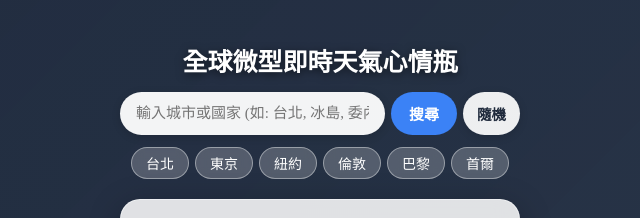
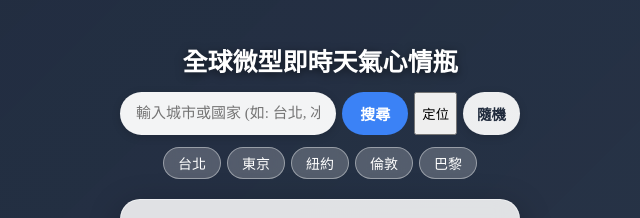
Before and after one commit to c7dxn/weather-mood-bottle, a plain HTML site: page index.html in a window 1280 px wide. Shown: the top 218 px of the page, without its empty margins (320-960 px from the left). Drawn offline with Linux system fonts and the light colour scheme; no server answers.

Commit message:
Update index.html

```diff
--- a/index.html
+++ b/index.html
@@ -18,6 +18,7 @@
         <div class="search-box">
             <input type="text" id="cityInput" placeholder="輸入城市或國家 (如: 台北, 冰島, 委內瑞拉)...">
             <button id="searchBtn">搜尋</button>
+            <button id="geoBtn" title="使用GPS定位我的位置">定位</button>
             <button id="randomBtn" title="隨機撿起一瓶世界天氣">隨機</button>
         </div>
         <div class="quick-cities">
@@ -26,7 +27,6 @@
             <button class="city-chip" data-city="New York">紐約</button>
             <button class="city-chip" data-city="London">倫敦</button>
             <button class="city-chip" data-city="Paris">巴黎</button>
-            <button class="city-chip" data-city="Seoul">首爾</button>
         </div>
     </header>
 
@@ -41,7 +41,7 @@
             <!-- 當地即時時間與日夜狀態 -->
             <div class="local-time-badge" id="localTimeDisplay">當地時間載入中...</div>
 
-            <!-- 互動功能 5：雙城心靈時差與溫差對比 -->
+            <!-- 雙城心靈時差與溫差對比 -->
             <div class="home-compare-box">
                 <div class="home-compare-top">
                     <span id="homeCityLabel">我的基準城市：尚未設定</span>
@@ -86,7 +86,7 @@
                 </div>
                 <p id="moodMessage">正在為您準備今日的療癒小語...</p>
 
-                <!-- 互動功能 3：4-7-8 正念呼吸引導區 -->
+                <!-- 4-7-8 正念呼吸引導區 -->
                 <div id="breathingPanel" class="breathing-panel" style="display: none;">
                     <div class="breathing-visual">
                         <div id="breathingCircle" class="breathing-circle">準備</div>
@@ -99,7 +99,7 @@
                 </div>
             </div>
 
-            <!-- 醫資專業加值：氣象身心健康提醒 + 互動功能 1：身心狀態自評 -->
+            <!-- 醫資專業加值：氣象身心健康提醒 + 身心狀態自評 -->
             <div class="health-box">
                 <div class="health-title">氣象身心健康提醒</div>
                 <p id="healthAdvice">正在分析當地氣壓與溫濕度對身心的影響...</p>
@@ -118,7 +118,7 @@
         </div>
     </main>
 
-    <!-- 3. 互動留言板區（支援城市分流、心情貼紙 + 互動功能 2：明信片匯出） -->
+    <!-- 3. 互動留言板區（支援城市分流、心情貼紙 + 明信片匯出） -->
     <section class="message-section glass-card">
         <div class="message-header">
             <h3><span id="msgCityTitle">台北</span>・跨時空心情膠囊</h3>
@@ -140,7 +140,7 @@
         <ul id="messageList"></ul>
     </section>
 
-    <!-- 4. 互動功能 4：世界氣候集章護照 -->
+    <!-- 4. 世界氣候集章護照 -->
     <section class="passport-section glass-card">
         <div class="passport-header" id="passportToggleHeader">
             <h3>世界氣候集章護照（已收集 <span id="passportCount">0</span> 座城市）</h3>
```
